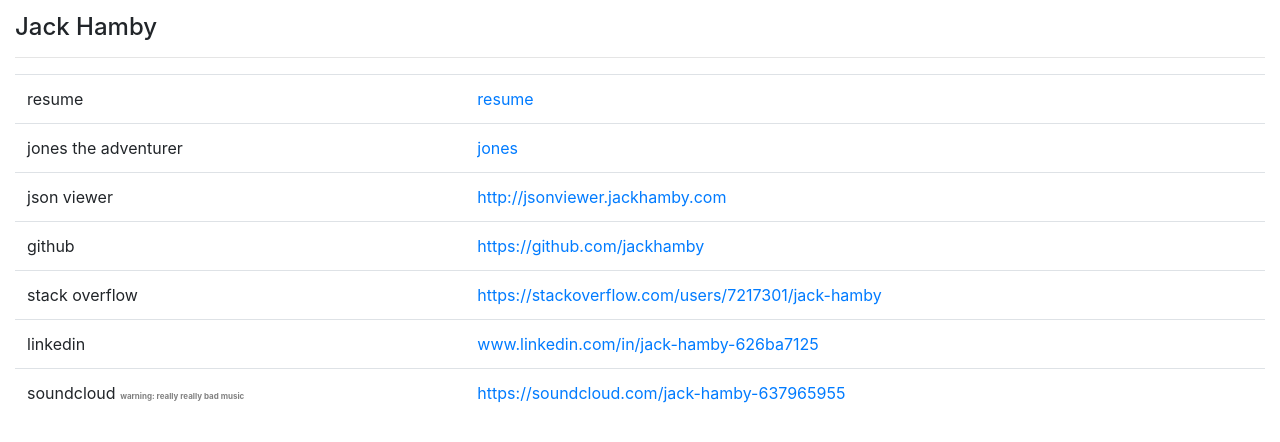
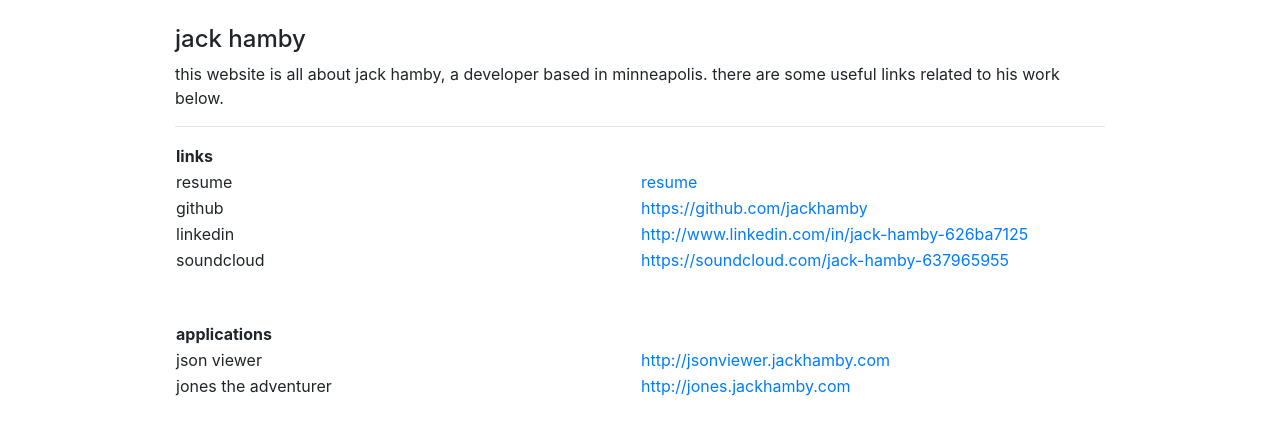
Before and after one commit to jackhamby/jackhamby.com, a Flask app: page / in a window 1280 px wide. Shown: the top 442 px of the page. Run offline with Flask 2, Linux system fonts and the light colour scheme; some libraries are stand-ins or nearby versions.

Commit message:
update design, separate apps vs links

```diff
--- a/templates/index.html
+++ b/templates/index.html
@@ -4,51 +4,89 @@
         <title>jack hamby</title>
     </head>
     <body>
-        <div class="container-fluid">
-            <div class="row">
+        <div class="container-fluid" style="width: 75%;">
+            <div class="row mt-3">
                 <div class="col-12">
-                    <h4 class="j-header">Jack Hamby</h4>
-                    <hr>
+                    <h4 class="j-header">jack hamby</h4>
                 </div>
             </div>
 
             <div>
-                <table class="table">
-                    <tr>
-                        <td> resume </td>
-                        <td> <a href="/resume">resume</a></td>
-                    </tr>
-                    <tr>
-                        <td>
-                            jones the adventurer
-                            <td> <a href="http://64.227.56.145:3000/"> jones </a></td>
+                <p> this website is all about jack hamby, a developer based in minneapolis. there are some useful links related to his work below. </p>
+                <hr/>
+                <table class="j-table">
+                    <thead>
+                        <tr>
+                            <th>
+                                links
+                            </th>
+                        </tr>
+                    </thead>
+                    <tbody>
+                        <tr>
+                            <td>
+                                resume
+                            </td>
+                            <td>
+                                <a href="/resume">resume</a>
+                            </td>
+                        </tr>
+                        <tr>
+                            <td>
+                                github
+                            </td>
+                            <td>
+                                <a href="https://github.com/jackhamby">https://github.com/jackhamby</a>
+                            </td>
+                        </tr>
+                        <tr>
+                            <td>
+                                linkedin
+                            </td>
+                            <td>
+                                <a href="http://www.linkedin.com/in/jack-hamby-626ba7125">http://www.linkedin.com/in/jack-hamby-626ba7125</a>
+                            </td>
+                        </tr>
+                        <tr>
+                            <td>
+                                soundcloud
+                            </td>
+                            <td>
+                                <a href="https://soundcloud.com/jack-hamby-637965955">https://soundcloud.com/jack-hamby-637965955</a>
+                            </td>
+                        </tr>
 
-                        </td>
-                    </tr>
-                    <tr>
-                        <td> json viewer </td>
-                        <td> <a href="http://jsonviewer.jackhamby.com"> http://jsonviewer.jackhamby.com </a></td>
-                    </tr>
-                    <tr>
-                        <td> github </td>
-                        <td> <a href="https://github.com/jackhamby"> https://github.com/jackhamby</a></td>
-                    </tr>
-                    <tr>
-                        <td> stack overflow </td>
-                        <td>  <a href="https://stackoverflow.com/users/7217301/jack-hamby"> https://stackoverflow.com/users/7217301/jack-hamby</a> </td>
-                    </tr>
-                    <tr>
-                        <td> linkedin </td>
-                        <td> <a href="http://www.linkedin.com/in/jack-hamby-626ba7125">www.linkedin.com/in/jack-hamby-626ba7125 </a></td>
-                    </tr>
+                    </tbody>
+                </table>
 
-                    <tr>
-                        <td> soundcloud <b style="font-size:8px; color: grey;">     warning: really really bad music </b></td>
-                        <td> <a href="https://soundcloud.com/jack-hamby-637965955">https://soundcloud.com/jack-hamby-637965955</a></td>
-                    </tr>
+                <table class="j-table mt-5">
+                    <thead>
+                        <tr>
+                            <th>
+                                applications
+                            </th>
+                        </tr>
+                    </thead>
+                    <tbody>
+                        <tr>
+                            <td>
+                                json viewer
+                            </td>
+                            <td>
+                                <a href="http://jsonviewer.jackhamby.com">http://jsonviewer.jackhamby.com</a>
+                            </td>
+                        </tr>
+                        <tr>
+                            <td>
+                                jones the adventurer
+                            </td>
+                            <td>
+                                <a href="http://jones.jackhamby.com">http://jones.jackhamby.com</a>
+                            </td>
+                        </tr>
 
 
-
+                    </tbody>
                 </table>
             </div>
 
@@ -68,4 +106,12 @@
         padding-top: 1%;
     }
 
+    .j-table {
+        width: 100%;
+    }
+
+    .j-table td {
+        width:50%;
+    }
+
 </style>
```
